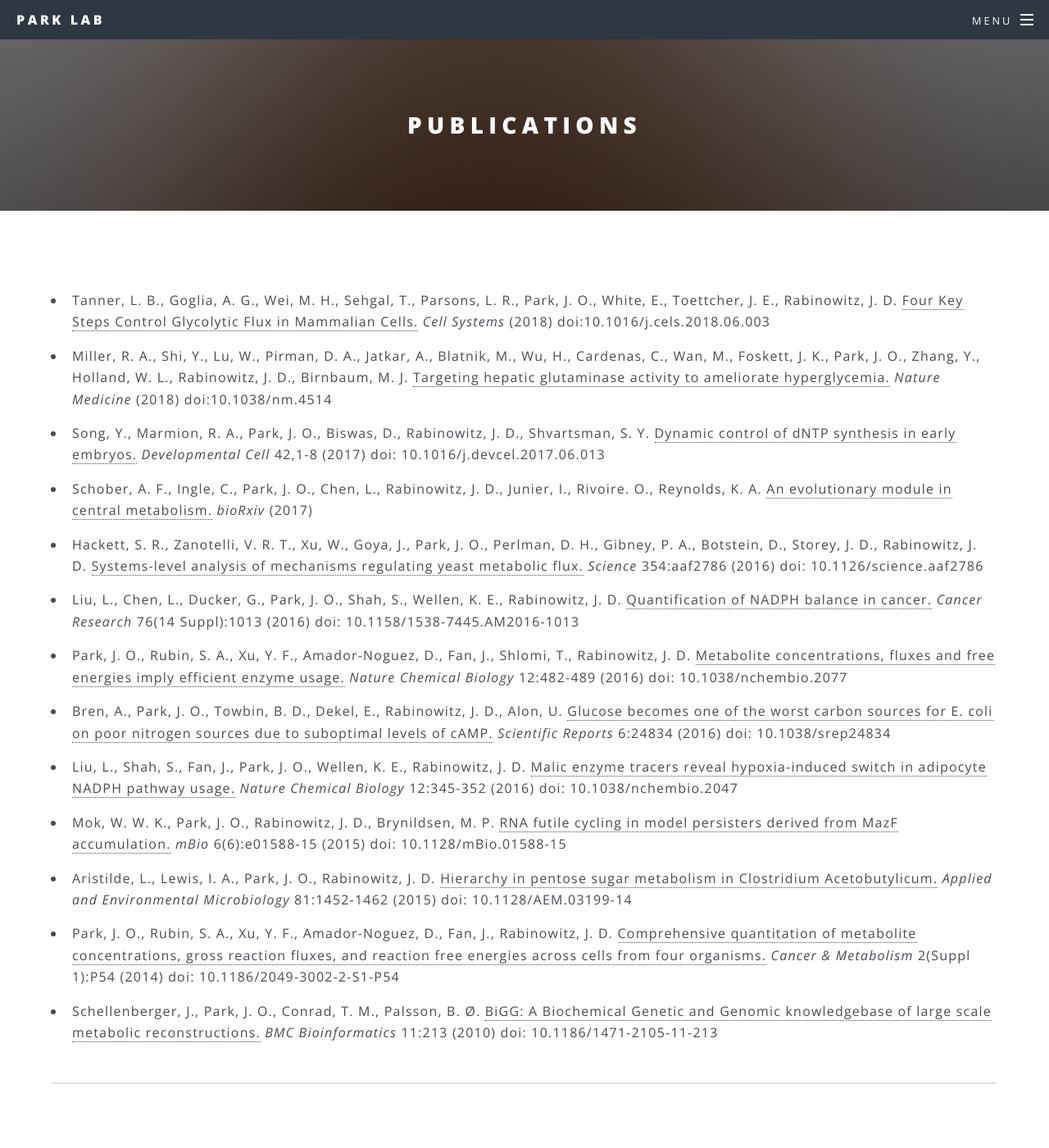
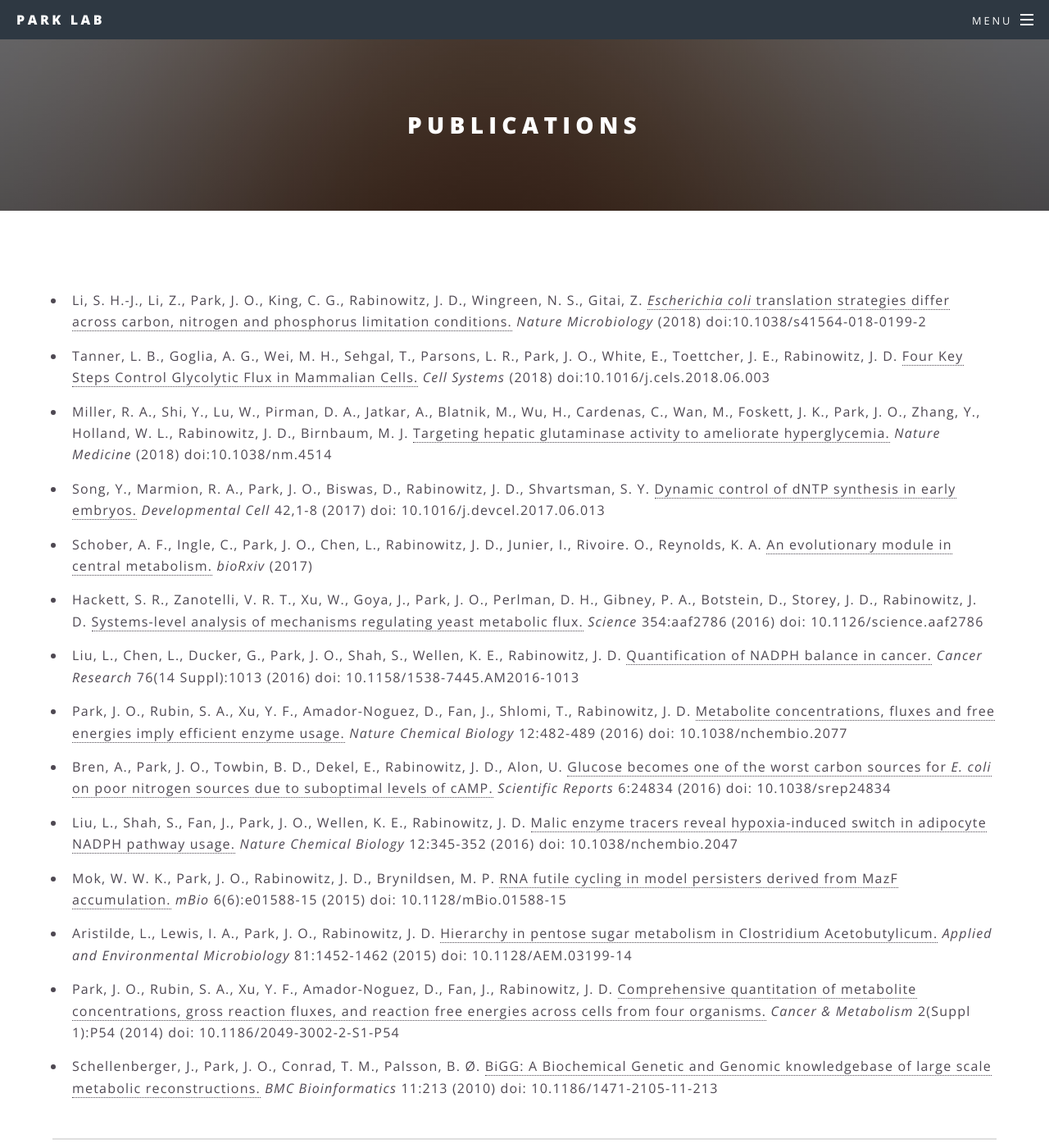
Before and after one commit to jopark/jopark.github.io, a Jekyll site: the page built from publications.html, in a window 1280 px wide and 1400 px high. Shown: the whole window at 82% size. Built offline with Jekyll 4.4.1, drawn with Linux system fonts in a browser that asks for light colours.

Commit message:
pub update

```diff
--- a/publications.html
+++ b/publications.html
@@ -4,6 +4,7 @@ title: Publications
 ---
 
 <ul class="ul2">
+<li>Li, S. H.-J., Li, Z., Park, J. O., King, C. G., Rabinowitz, J. D., Wingreen, N. S., Gitai, Z.  <a href="https://doi.org/10.1038/s41564-018-0199-2" onclick="trackOutboundLink('https://doi.org/10.1038/s41564-018-0199-2'); return false;"><i>Escherichia coli</i> translation strategies differ across carbon, nitrogen and phosphorus limitation conditions.</a> <i>Nature Microbiology</i> (2018) doi:10.1038/s41564-018-0199-2</li>
 <li>Tanner, L. B., Goglia, A. G., Wei, M. H., Sehgal, T., Parsons, L. R., Park, J. O., White, E., Toettcher, J. E., Rabinowitz, J. D.  <a href="https://doi.org/10.1016/j.cels.2018.06.003" onclick="trackOutboundLink('https://doi.org/10.1016/j.cels.2018.06.003'); return false;">Four Key Steps Control Glycolytic Flux in Mammalian Cells.</a> <i>Cell Systems</i> (2018) doi:10.1016/j.cels.2018.06.003</li>
 <li>Miller, R. A., Shi, Y., Lu, W., Pirman, D. A., Jatkar, A., Blatnik, M., Wu, H., Cardenas, C., Wan, M., Foskett, J. K., Park, J. O., Zhang, Y., Holland, W. L., Rabinowitz, J. D., Birnbaum, M. J.  <a href="https://www.nature.com/articles/nm.4514" onclick="trackOutboundLink('https://www.nature.com/articles/nm.4514'); return false;">Targeting hepatic glutaminase activity to ameliorate hyperglycemia.</a> <i>Nature Medicine</i> (2018) doi:10.1038/nm.4514</li>
 <li>Song, Y., Marmion, R. A., Park, J. O., Biswas, D., Rabinowitz, J. D., Shvartsman, S. Y.  <a href="http://www.cell.com/developmental-cell/fulltext/S1534-5807(17)30501-4" onclick="trackOutboundLink('http://www.cell.com/developmental-cell/fulltext/S1534-5807(17)30501-4'); return false;">Dynamic control of dNTP synthesis in early embryos.</a> <i>Developmental Cell</i> 42,1-8 (2017) doi: 10.1016/j.devcel.2017.06.013</li>
@@ -11,7 +12,7 @@ title: Publications
 <li>Hackett, S. R., Zanotelli, V. R. T., Xu, W., Goya, J., Park, J. O., Perlman, D. H., Gibney, P. A., Botstein, D., Storey, J. D., Rabinowitz, J. D.  <a href="http://science.sciencemag.org/content/354/6311/aaf2786" onclick="trackOutboundLink('http://science.sciencemag.org/content/354/6311/aaf2786'); return false;">Systems-level analysis of mechanisms regulating yeast metabolic flux.</a> <i>Science</i> 354:aaf2786 (2016) doi: 10.1126/science.aaf2786</li>
 <li>Liu, L., Chen, L., Ducker, G., Park, J. O., Shah, S., Wellen, K. E., Rabinowitz, J. D.  <a href="http://cancerres.aacrjournals.org/content/76/14_Supplement/1013.short" onclick="trackOutboundLink('http://cancerres.aacrjournals.org/content/76/14_Supplement/1013.short'); return false;">Quantification of NADPH balance in cancer.</a> <i>Cancer Research</i> 76(14 Suppl):1013 (2016) doi: 10.1158/1538-7445.AM2016-1013</li>
 <li>Park, J. O., Rubin, S. A., Xu, Y. F., Amador-Noguez, D., Fan, J., Shlomi, T., Rabinowitz, J. D.  <a href="https://www.nature.com/nchembio/journal/v12/n7/abs/nchembio.2077.html" onclick="trackOutboundLink('https://www.nature.com/nchembio/journal/v12/n7/abs/nchembio.2077.html'); return false;">Metabolite concentrations, fluxes and free energies imply efficient enzyme usage.</a> <i>Nature Chemical Biology</i> 12:482-489 (2016) doi: 10.1038/nchembio.2077</li>
-<li>Bren, A., Park, J. O., Towbin, B. D., Dekel, E., Rabinowitz, J. D., Alon, U.  <a href="https://www.nature.com/articles/srep24834" onclick="trackOutboundLink('https://www.nature.com/articles/srep24834'); return false;">Glucose becomes one of the worst carbon sources for E. coli on poor nitrogen sources due to suboptimal levels of cAMP.</a> <i>Scientific Reports</i> 6:24834 (2016) doi: 10.1038/srep24834</li>
+<li>Bren, A., Park, J. O., Towbin, B. D., Dekel, E., Rabinowitz, J. D., Alon, U.  <a href="https://www.nature.com/articles/srep24834" onclick="trackOutboundLink('https://www.nature.com/articles/srep24834'); return false;">Glucose becomes one of the worst carbon sources for <i>E. coli</i> on poor nitrogen sources due to suboptimal levels of cAMP.</a> <i>Scientific Reports</i> 6:24834 (2016) doi: 10.1038/srep24834</li>
 <li>Liu, L., Shah, S., Fan, J., Park, J. O., Wellen, K. E., Rabinowitz, J. D.  <a href="https://www.nature.com/nchembio/journal/v12/n5/abs/nchembio.2047.html" onclick="trackOutboundLink('https://www.nature.com/nchembio/journal/v12/n5/abs/nchembio.2047.html'); return false;">Malic enzyme tracers reveal hypoxia-induced switch in adipocyte NADPH pathway usage.</a> <i>Nature Chemical Biology</i> 12:345-352 (2016) doi: 10.1038/nchembio.2047</li>
 <li>Mok, W. W. K., Park, J. O., Rabinowitz, J. D., Brynildsen, M. P.  <a href="http://mbio.asm.org/content/6/6/e01588-15.short" onclick="trackOutboundLink('http://mbio.asm.org/content/6/6/e01588-15.short'); return false;">RNA futile cycling in model persisters derived from MazF accumulation.</a> <i>mBio</i> 6(6):e01588-15 (2015) doi: 10.1128/mBio.01588-15</li>
 <li>Aristilde, L., Lewis, I. A., Park, J. O., Rabinowitz, J. D.  <a href="http://aem.asm.org/content/81/4/1452.short" onclick="trackOutboundLink('http://aem.asm.org/content/81/4/1452.short'); return false;">Hierarchy in pentose sugar metabolism in Clostridium Acetobutylicum.</a> <i>Applied and Environmental Microbiology</i> 81:1452-1462 (2015) doi: 10.1128/AEM.03199-14</li>
```
